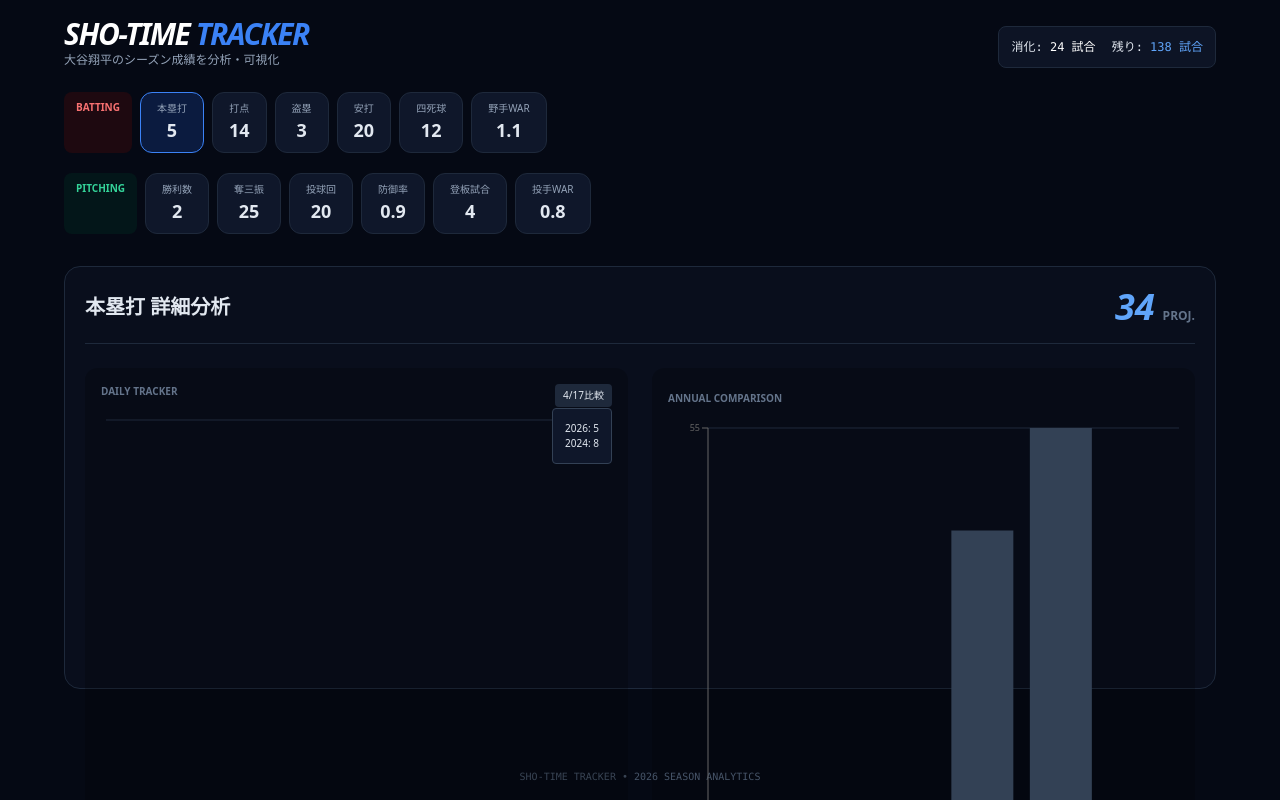
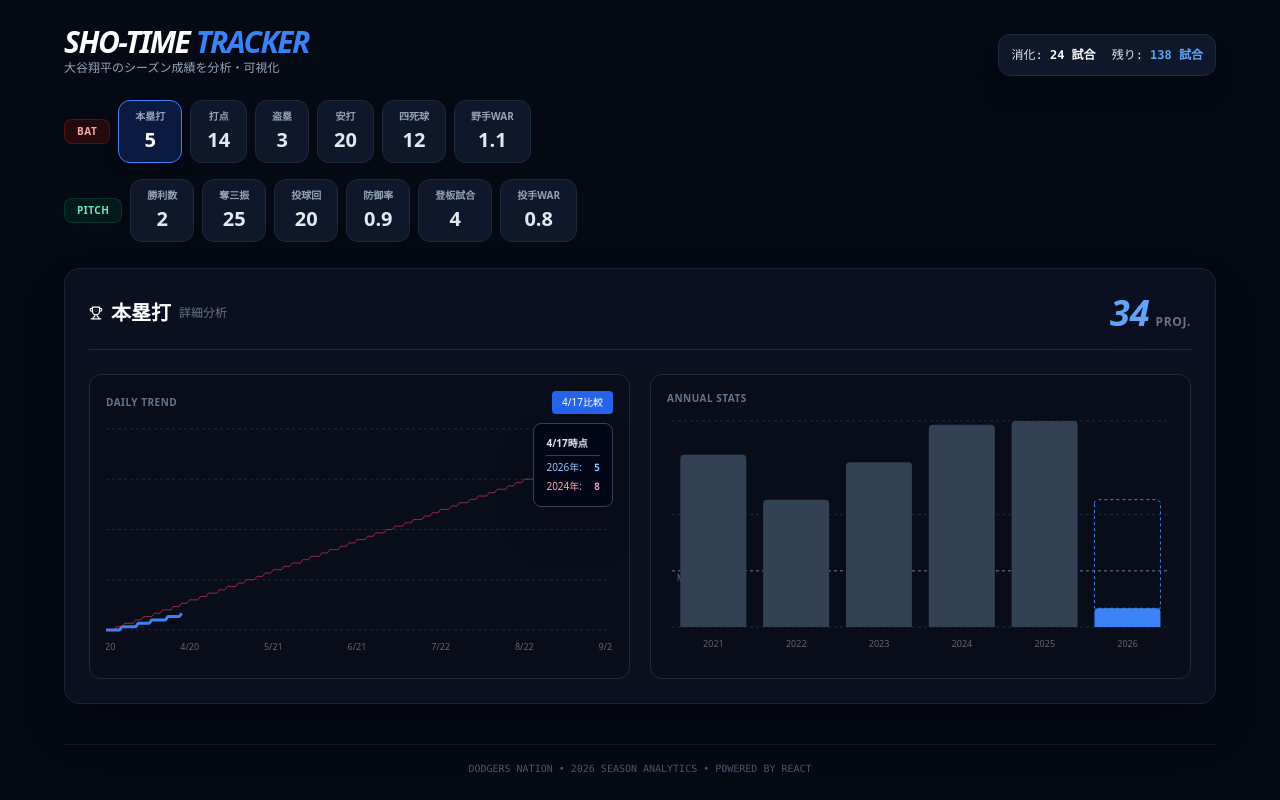
Before and after one commit to shotimetracker-maker/shotime-tracker, a React (Create React App) app: page / in a window 1280 px wide. Both pictures are taken after a click on the button "4/17比較". Shown: the top 800 px of the page. Built offline with nearby package versions, Linux system fonts and the light colour scheme.

Commit message:
Update App.js

```diff
--- a/src/App.js
+++ b/src/App.js
@@ -28,17 +28,17 @@ const INITIAL_STATS = [
 // --- メトリクス設定 ---
 const METRICS = {
   batting: [
-    { id: 'hr', label: '本塁打', color: '#f87171', icon: <Trophy size={14} />, desc: '打球をスタンドに叩き込む数。圧倒的なパワーの証拠になります。', ranks: { team: 1, league: 6, mlb: 12 }, mlbAvg: 15, thresholds: [15, 30, 40] },
-    { id: 'rbi', label: '打点', color: '#fb923c', icon: <Target size={14} />, desc: '自分のバットでランナーを返し、チームに得点を入れた数。', ranks: { team: 2, league: 8, mlb: 15 }, mlbAvg: 55, thresholds: [55, 85, 100] },
-    { id: 'sb', label: '盗塁', color: '#fbbf24', icon: <Zap size={14} />, desc: 'ピッチャーの隙を突いて次の塁を奪う数。足の速さと賢さの証。', ranks: { team: 2, league: 12, mlb: 25 }, mlbAvg: 8, thresholds: [8, 20, 35] },
+    { id: 'hr', label: '本塁打', color: '#f87171', icon: <Trophy size={14} />, desc: '打球をスタンドに叩き込む数。圧倒的なパワーの証拠。', ranks: { team: 1, league: 6, mlb: 12 }, mlbAvg: 15, thresholds: [15, 30, 40] },
+    { id: 'rbi', label: '打点', color: '#fb923c', icon: <Target size={14} />, desc: '自分のバットでランナーを返しチームに得点を入れた数。', ranks: { team: 2, league: 8, mlb: 15 }, mlbAvg: 55, thresholds: [55, 85, 100] },
+    { id: 'sb', label: '盗塁', color: '#fbbf24', icon: <Zap size={14} />, desc: 'ピッチャーの隙を突いて次の塁を奪う数。足の速さと賢さ。', ranks: { team: 2, league: 12, mlb: 25 }, mlbAvg: 8, thresholds: [8, 20, 35] },
     { id: 'h', label: '安打', color: '#60a5fa', icon: <Activity size={14} />, desc: 'ヒットを打って出塁した数。攻撃のリズムを作ります。', ranks: { team: 3, league: 15, mlb: 30 }, mlbAvg: 100, thresholds: [100, 150, 180] },
-    { id: 'bb', label: '四死球', color: '#a78bfa', icon: <Footprints size={14} />, desc: 'ボールを見極めて歩いた数。相手から恐れられている証拠です。', ranks: { team: 1, league: 4, mlb: 8 }, mlbAvg: 40, thresholds: [40, 70, 90] },
-    { id: 'b_war', label: '野手WAR', color: '#f472b6', icon: <Star size={14} />, desc: 'どれだけ勝利に貢献したかを総合的に表す究極の指標。', ranks: { team: 1, league: 2, mlb: 3 }, mlbAvg: 2.0, thresholds: [2.0, 4.5, 7.0] },
+    { id: 'bb', label: '四死球', color: '#a78bfa', icon: <Footprints size={14} />, desc: 'ボールを見極めて歩いた数。相手から恐れられている証拠。', ranks: { team: 1, league: 4, mlb: 8 }, mlbAvg: 40, thresholds: [40, 70, 90] },
+    { id: 'b_war', label: '野手WAR', color: '#f472b6', icon: <Star size={14} />, desc: '勝利にどれだけ貢献したかを総合的に表す究極の指標。', ranks: { team: 1, league: 2, mlb: 3 }, mlbAvg: 2.0, thresholds: [2.0, 4.5, 7.0] },
   ],
   pitching: [
     { id: 'w', label: '勝利数', color: '#3b82f6', icon: <Shield size={14} />, desc: '投げている間に味方がリードし勝った試合数。エースの証明。', ranks: { team: 1, league: 3, mlb: 5 }, mlbAvg: 8, thresholds: [8, 12, 16] },
     { id: 'k', label: '奪三振', color: '#10b981', icon: <Gauge size={14} />, desc: 'バッターを空振りなどでアウトにした数。支配力の象徴。', ranks: { team: 1, league: 4, mlb: 7 }, mlbAvg: 120, thresholds: [120, 180, 220] },
-    { id: 'ip', label: '投球回', color: '#8b5cf6', icon: <Clock size={14} />, desc: 'マウンドでアウトを取った回数。チームの大黒柱の証。', ranks: { team: 2, league: 15, mlb: 30 }, mlbAvg: 140, thresholds: [140, 180, 200] },
+    { id: 'ip', label: '投球回', color: '#8b5cf6', icon: <Clock size={14} />, desc: 'マウンドでアウトを取った回数。チームの大黒柱。', ranks: { team: 2, league: 15, mlb: 30 }, mlbAvg: 140, thresholds: [140, 180, 200] },
     { id: 'era', label: '防御率', color: '#f43f5e', icon: <Microscope size={14} />, desc: '9回投げた時の平均失点。低いほど点が取られない最強投手。', ranks: { team: 1, league: 1, mlb: 1 }, mlbAvg: 4.30, thresholds: [4.30, 3.20, 2.50] },
     { id: 'g', label: '登板試合', color: '#2dd4bf', icon: <CalendarDays size={14} />, desc: 'マウンドに上がった試合数。体の強さを表します。', ranks: { team: 1, league: 10, mlb: 20 }, mlbAvg: 25, thresholds: [25, 30, 33] },
     { id: 'p_war', label: '投手WAR', color: '#fb7185', icon: <Star size={14} />, desc: '投手としてどれだけチームの勝ちを増やしたかの指標。', ranks: { team: 1, league: 3, mlb: 5 }, mlbAvg: 2.0, thresholds: [2.0, 4.0, 6.0] },
@@ -106,7 +106,6 @@ export default function App() {
   const [showTodayCompare, setShowTodayCompare] = useState(false);
 
   const activeMetricObj = [...METRICS.batting, ...METRICS.pitching].find(m => m.id === activeMetricId) || METRICS.batting[0];
-  const activeCategory = METRICS.batting.find(m => m.id === activeMetricId) ? 'batting' : 'pitching';
 
   const paceData = useMemo(() => generatePaceData(activeMetricId, stats), [activeMetricId, stats]);
   const annualData = useMemo(() => generateAnnualData(stats), [stats]);
@@ -121,92 +120,105 @@ export default function App() {
   const calculatedMax = Math.ceil(Math.max(activeMetricObj.mlbAvg * 2, activeMetricObj.thresholds[2]) * 1.2);
 
   return (
-    <div className="min-h-screen bg-[#050914] text-slate-200 p-4 flex flex-col gap-6">
-      <header className="max-w-6xl w-full mx-auto flex flex-col md:flex-row justify-between items-start md:items-end gap-4">
+    <div className="min-h-screen bg-[#050914] text-slate-200 p-3 md:p-6 flex flex-col gap-6">
+      <header className="max-w-6xl w-full mx-auto flex flex-col md:flex-row justify-between items-start md:items-end gap-3">
         <div>
           <h1 className="text-3xl font-black italic text-white tracking-tighter">SHO-TIME <span className="text-blue-500">TRACKER</span></h1>
           <p className="text-xs text-slate-400">大谷翔平のシーズン成績を分析・可視化</p>
         </div>
-        <div className="bg-slate-900/80 border border-slate-800 p-3 rounded-lg text-xs font-mono">
-          <div className="flex gap-4">
-            <span>消化: <span className="text-white">{ESTIMATED_GAMES_PLAYED} 試合</span></span>
-            <span>残り: <span className="text-blue-400">{REMAINING_GAMES} 試合</span></span>
+        <div className="bg-slate-900 border border-slate-800 p-3 rounded-xl text-xs font-mono w-full md:w-auto shadow-xl">
+          <div className="flex justify-between md:justify-start gap-4">
+            <span>消化: <span className="text-white font-bold">{ESTIMATED_GAMES_PLAYED} 試合</span></span>
+            <span>残り: <span className="text-blue-400 font-bold">{REMAINING_GAMES} 試合</span></span>
           </div>
         </div>
       </header>
 
-      <main className="max-w-6xl w-full mx-auto flex flex-col gap-6">
-        <div className="flex flex-col gap-3">
-          <div className="flex overflow-x-auto gap-2 pb-2 [&::-webkit-scrollbar]:h-1.5 [&::-webkit-scrollbar-thumb]:bg-slate-700">
-            <div className="px-3 py-2 bg-red-950/40 text-red-400 text-[10px] font-bold rounded-lg shrink-0">BATTING</div>
+      <main className="max-w-6xl w-full mx-auto flex flex-col gap-5 flex-grow">
+        <div className="flex flex-col gap-2.5">
+          {/* 打撃指標タブ */}
+          <div className="flex overflow-x-auto gap-2 pb-1.5 items-center">
+            <div className="px-3 py-1 bg-red-950/50 text-red-300 text-[10px] font-bold rounded-lg shrink-0 uppercase tracking-wider border border-red-900/50">Bat</div>
             {METRICS.batting.map(m => (
-              <button key={m.id} onClick={() => setActiveMetricId(m.id)} className={`px-4 py-2 rounded-xl border shrink-0 ${activeMetricId === m.id ? 'bg-blue-600/20 border-blue-500' : 'bg-slate-900 border-slate-800'}`}>
-                <div className="text-[10px] text-slate-400">{m.label}</div>
-                <div className="text-lg font-black">{currentStat[m.id]}</div>
+              <button key={m.id} onClick={() => setActiveMetricId(m.id)} className={`px-4 py-2 rounded-xl border shrink-0 transition-colors ${activeMetricId === m.id ? 'bg-blue-600/20 border-blue-500 shadow-lg' : 'bg-slate-900 border-slate-800 hover:border-slate-700'}`}>
+                <div className="text-[10px] text-slate-400 font-bold mb-0.5">{m.label}</div>
+                <div className={`text-xl font-black ${activeMetricId === m.id ? 'text-white' : 'text-slate-200'}`}>{currentStat[m.id]}</div>
               </button>
             ))}
           </div>
-          <div className="flex overflow-x-auto gap-2 pb-2 [&::-webkit-scrollbar]:h-1.5 [&::-webkit-scrollbar-thumb]:bg-slate-700">
-            <div className="px-3 py-2 bg-emerald-950/40 text-emerald-400 text-[10px] font-bold rounded-lg shrink-0">PITCHING</div>
+          {/* 投球指標タブ */}
+          <div className="flex overflow-x-auto gap-2 pb-1.5 items-center">
+            <div className="px-3 py-1 bg-emerald-950/50 text-emerald-300 text-[10px] font-bold rounded-lg shrink-0 uppercase tracking-wider border border-emerald-900/50">Pitch</div>
             {METRICS.pitching.map(m => (
-              <button key={m.id} onClick={() => setActiveMetricId(m.id)} className={`px-4 py-2 rounded-xl border shrink-0 ${activeMetricId === m.id ? 'bg-blue-600/20 border-blue-500' : 'bg-slate-900 border-slate-800'}`}>
-                <div className="text-[10px] text-slate-400">{m.label}</div>
-                <div className="text-lg font-black">{currentStat[m.id]}</div>
+              <button key={m.id} onClick={() => setActiveMetricId(m.id)} className={`px-4 py-2 rounded-xl border shrink-0 transition-colors ${activeMetricId === m.id ? 'bg-blue-600/20 border-blue-500 shadow-lg' : 'bg-slate-900 border-slate-800 hover:border-slate-700'}`}>
+                <div className="text-[10px] text-slate-400 font-bold mb-0.5">{m.label}</div>
+                <div className={`text-xl font-black ${activeMetricId === m.id ? 'text-white' : 'text-slate-200'}`}>{currentStat[m.id]}</div>
               </button>
             ))}
           </div>
         </div>
 
-        <div className="bg-slate-900/40 border border-slate-800 rounded-2xl p-5 flex flex-col gap-6">
-          <div className="flex justify-between items-center border-b border-slate-800 pb-4">
-            <h2 className="text-xl font-black">{activeMetricObj.label} 詳細分析</h2>
-            <div className="text-4xl font-black italic text-blue-400">{getProjectedValue(activeMetricId)}<span className="text-xs not-italic text-slate-500 ml-2 uppercase">Proj.</span></div>
+        {/* メインコンテンツエリア */}
+        <div className="bg-slate-900/60 border border-slate-800/80 rounded-2xl p-4 md:p-6 flex flex-col gap-6 shadow-2xl flex-grow">
+          <div className="flex justify-between items-center border-b border-slate-800 pb-4 gap-4">
+            <h2 className="text-xl font-black text-white flex items-center gap-2">{activeMetricObj.icon} {activeMetricObj.label} <span className="text-xs font-normal text-slate-500 hidden md:inline">詳細分析</span></h2>
+            <div className="text-4xl font-black italic text-blue-400 drop-shadow-lg">{getProjectedValue(activeMetricId)}<span className="text-xs not-italic text-slate-500 ml-1.5 uppercase font-bold tracking-wider">Proj.</span></div>
           </div>
 
-          <div className="grid grid-cols-1 md:grid-cols-2 gap-6 h-[300px]">
-            <div className="bg-black/20 p-4 rounded-xl relative">
-              <div className="flex justify-between mb-2">
-                <span className="text-[10px] font-bold text-slate-500 uppercase">Daily Tracker</span>
-                <button onClick={() => setShowTodayCompare(!showTodayCompare)} className="text-[10px] bg-slate-800 px-2 py-1 rounded">4/17比較</button>
+          {/* グラフエリア：ここを高さを固定（h-[300px]）にするのが重要 */}
+          <div className="grid grid-cols-1 md:grid-cols-2 gap-5 flex-grow">
+            {/* 日別トラッカー */}
+            <div className="bg-black/20 p-4 rounded-xl relative h-[280px] md:h-auto border border-slate-800">
+              <div className="flex justify-between items-center mb-2.5">
+                <span className="text-[10px] font-bold text-slate-500 uppercase tracking-wider">Daily Trend</span>
+                <button onClick={() => setShowTodayCompare(!showTodayCompare)} className={`text-[10px] px-2.5 py-1 rounded transition-colors ${showTodayCompare ? 'bg-blue-600 text-white' : 'bg-slate-800 text-slate-300'}`}>4/17比較</button>
               </div>
+              {/* ResponsiveContainerの親に高さをしっかり持たせる */}
+              <div className="h-[calc(100%-35px)]">
                 <ResponsiveContainer width="100%" height="100%">
-                <LineChart data={paceData}>
-                  <CartesianGrid stroke="#1e293b" vertical={false} />
-                  <XAxis dataKey="label" fontSize={9} interval={30} />
-                  <YAxis fontSize={9} hide={true} reversed={activeMetricId === 'era'} />
-                  <Line type="monotone" dataKey="2026" stroke="#3b82f6" strokeWidth={3} dot={false} />
-                  <Line type="monotone" dataKey="2024" stroke="#f43f5e" strokeWidth={1} dot={false} opacity={0.5} />
+                  <LineChart data={paceData} margin={{ top: 5, right: 5, left: -30, bottom: 0 }}>
+                    <CartesianGrid stroke="#1e293b" vertical={false} strokeDasharray="3 3"/>
+                    <XAxis dataKey="label" fontSize={9} interval={30} tickLine={false} axisLine={false} tickMargin={8}/>
+                    <YAxis fontSize={9} hide={false} reversed={activeMetricId === 'era'} tickLine={false} axisLine={false} width={30}/>
+                    <RechartsTooltip contentStyle={{backgroundColor: '#0f172a', border: '1px solid #334155', borderRadius: '8px', fontSize: '10px'}}/>
+                    <Line type="monotone" dataKey="2026" stroke="#3b82f6" strokeWidth={3} dot={false} activeDot={{r: 4}}/>
+                    <Line type="monotone" dataKey="2024" stroke="#f43f5e" strokeWidth={1} dot={false} opacity={0.6}/>
                   </LineChart>
                 </ResponsiveContainer>
+              </div>
               {showTodayCompare && (
-                <div className="absolute top-10 right-4 bg-slate-900 p-3 rounded border border-slate-700 z-50 text-[10px]">
-                  <div>2026: {todayData['2026']}</div>
-                  <div>2024: {todayData['2024']}</div>
+                <div className="absolute top-12 right-4 bg-slate-950 p-3 rounded-lg border border-slate-700 z-50 text-[10px] shadow-2xl space-y-1 animation-fade-in">
+                  <div className="font-bold border-b border-slate-700 pb-1 mb-1">4/17時点</div>
+                  <div className="flex justify-between gap-3 text-blue-300"><span>2026年:</span> <span className="font-mono font-bold">{todayData['2026']}</span></div>
+                  <div className="flex justify-between gap-3 text-rose-300"><span>2024年:</span> <span className="font-mono font-bold">{todayData['2024']}</span></div>
                 </div>
               )}
             </div>
 
-            <div className="bg-black/20 p-4 rounded-xl">
-              <span className="text-[10px] font-bold text-slate-500 uppercase">Annual Comparison</span>
+            {/* 年度別比較 */}
+            <div className="bg-black/20 p-4 rounded-xl h-[280px] md:h-auto border border-slate-800">
+              <span className="text-[10px] font-bold text-slate-500 uppercase tracking-wider block mb-2.5">Annual Stats</span>
+              <div className="h-[calc(100%-30px)]">
                 <ResponsiveContainer width="100%" height="100%">
-                <BarChart data={annualData} margin={{ top: 20, left: -20 }}>
-                  <CartesianGrid stroke="#1e293b" vertical={false} />
-                  <XAxis dataKey="year" fontSize={9} />
-                  <YAxis fontSize={9} domain={[0, calculatedMax]} />
-                  <ReferenceLine y={activeMetricObj.mlbAvg} stroke="#475569" strokeDasharray="3 3" />
-                  <Bar dataKey={activeMetricId} stackId="a">
+                  <BarChart data={annualData} margin={{ top: 5, right: 5, left: -25, bottom: 0 }}>
+                    <CartesianGrid stroke="#1e293b" vertical={false} strokeDasharray="3 3"/>
+                    <XAxis dataKey="year" fontSize={9} tickLine={false} axisLine={false} tickMargin={8}/>
+                    <YAxis fontSize={9} domain={[0, calculatedMax]} tickLine={false} axisLine={false} width={30}/>
+                    <ReferenceLine y={activeMetricObj.mlbAvg} stroke="#64748b" strokeDasharray="3 3" label={{value: 'MLB Avg', position: 'insideTopLeft', fill: '#64748b', fontSize: 8}}/>
+                    <Bar dataKey={activeMetricId} stackId="a" radius={[4, 4, 0, 0]}>
                       {annualData.map((e, i) => <Cell key={i} fill={e.year === '2026' ? '#3b82f6' : '#334155'} />)}
                     </Bar>
-                  {activeMetricId !== 'era' && <Bar dataKey={activeMetricId + '_proj'} stackId="a" fill="transparent" stroke="#3b82f6" strokeDasharray="3 3" />}
+                    {activeMetricId !== 'era' && <Bar dataKey={activeMetricId + '_proj'} stackId="a" fill="transparent" stroke="#3b82f6" strokeDasharray="3 3" radius={[4, 4, 0, 0]}/>}
                   </BarChart>
                 </ResponsiveContainer>
               </div>
             </div>
           </div>
+        </div>
       </main>
 
-      <footer className="text-center text-[10px] text-slate-600 font-mono mt-auto">
-        SHO-TIME TRACKER • 2026 SEASON ANALYTICS
+      <footer className="max-w-6xl w-full mx-auto text-center text-[10px] text-slate-600 font-mono pt-4 border-t border-slate-800/50 mt-4">
+        DODGERS NATION • 2026 SEASON ANALYTICS • POWERED BY REACT
       </footer>
     </div>
   );
```
Lines whose indentation alone changed are shown as unchanged.
